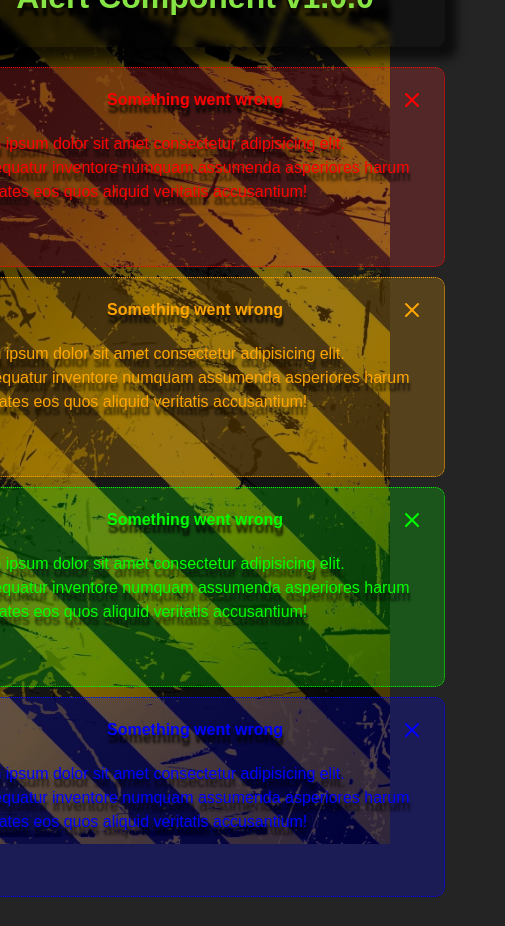
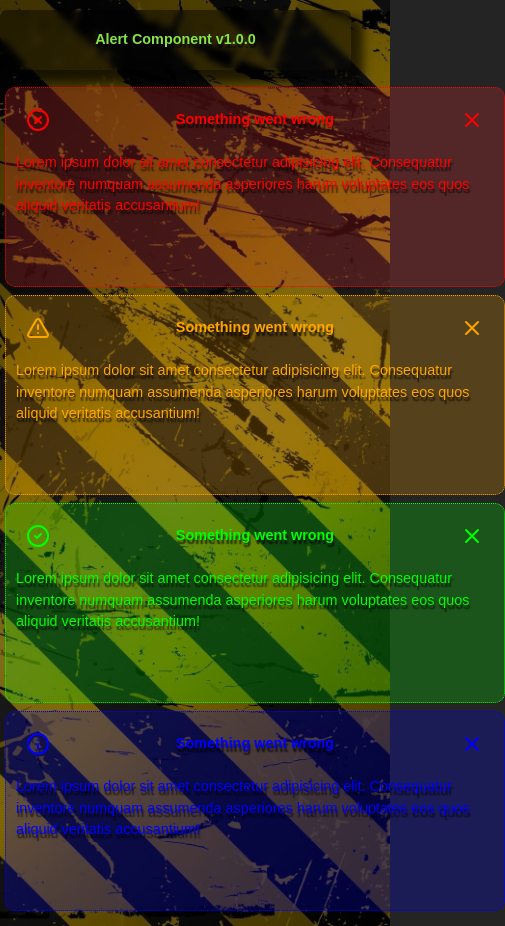
Before and after one commit to kareem-shalan/Dynamic-Alert-Component, a React (Vite) app: page / in a window 390 px wide. Shown: the whole page, 505 px wide, since content can reach past the window. Before the commit the page ends 897 px from the top, so only its background shows below. Built offline with nearby package versions, Linux system fonts and the light colour scheme.

Commit message:
style: make App.css responsive

```diff
--- a/src/App.css
+++ b/src/App.css
@@ -31,6 +31,7 @@
 
 .alert-container {
 
+padding: 10px;
   width: 100%;
   max-width: 1200px;
   display: flex;
@@ -65,3 +66,42 @@
     transform: translateY(0);
   }
 }
+
+/* Responsive Styles */
+@media (max-width: 900px) {
+  .alert-container,
+  header {
+    max-width: 90vw;
+    padding: 8px;
+  }
+  header {
+    height: 80px;
+    font-size: 1.2rem;
+  }
+}
+
+@media (max-width: 600px) {
+  body {
+    padding: 10px;
+    height: auto;
+    min-height: 100vh;
+    background-position: top;
+  }
+  .alert-container {
+    flex-direction: column;
+    gap: 8px;
+    padding: 5px;
+    max-width: 100vw;
+  }
+  header {
+    height: 60px;
+    font-size: 1rem;
+    margin-bottom: 12px;
+    border-radius: 6px;
+    padding: 0 8px;
+  }
+  h1, h2, h3, h4, h5, h6, p {
+    text-shadow: 1px 4px 1.5px rgba(0, 0, 0, 0.7);
+    font-size: 90%;
+  }
+}
```
